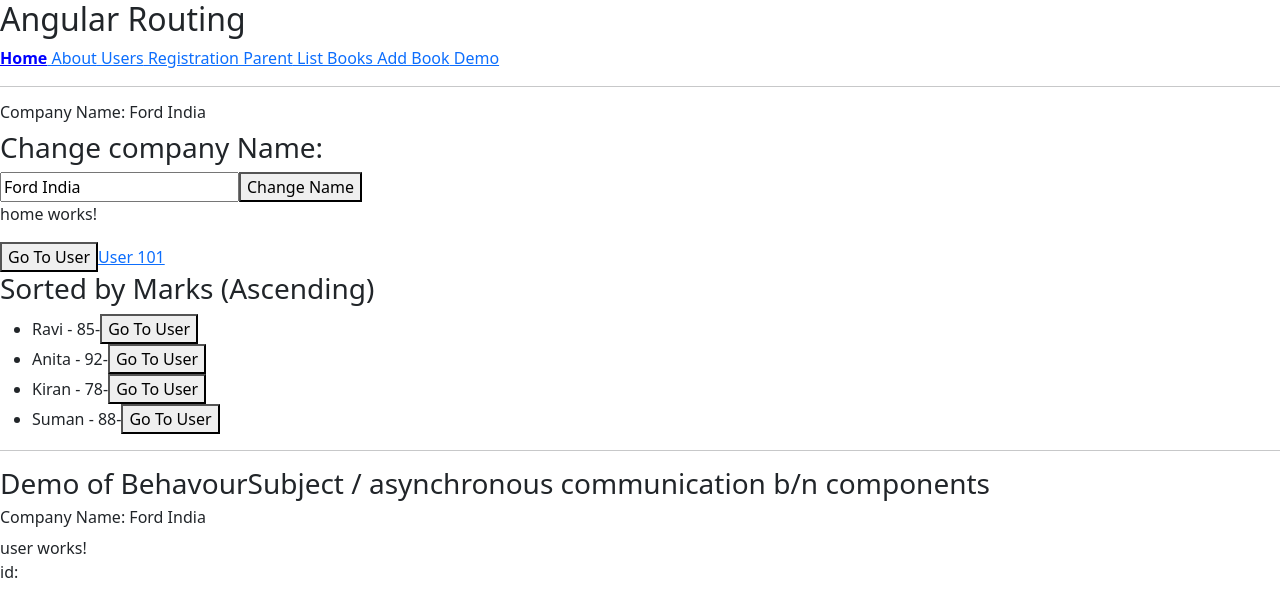
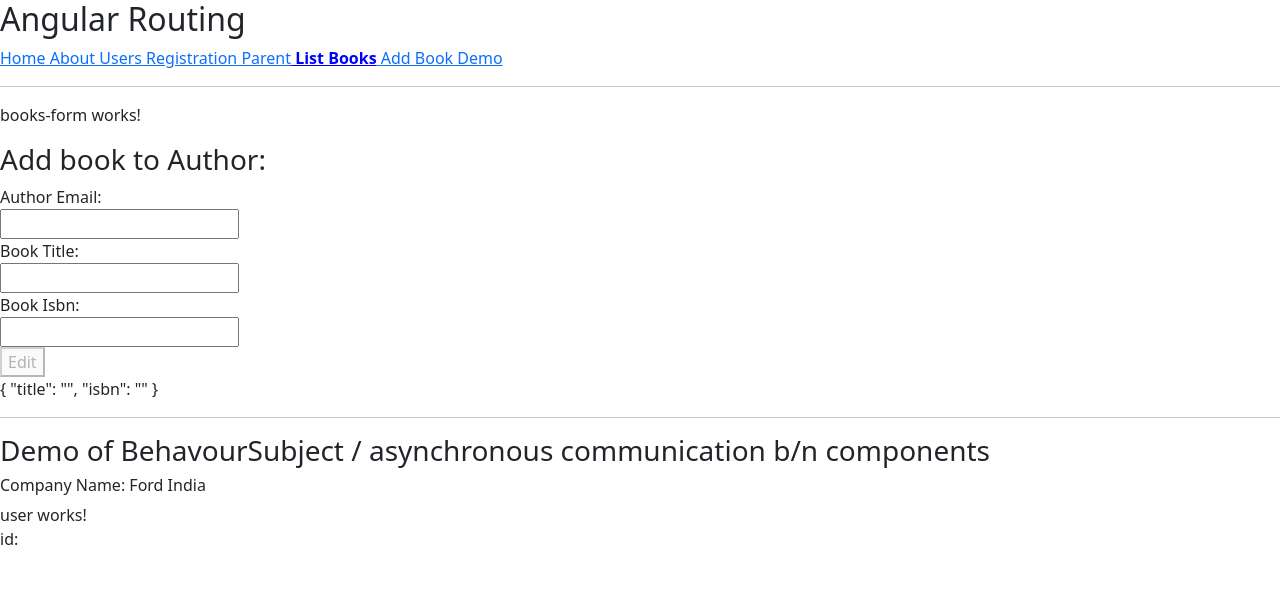
Before and after one commit to sreenath20/Ford-Aug-2025-angular-demo, an Angular app: page /books/edit/1 in a window 1280 px wide. Before the commit this address led to /. Shown: the top 616 px of the page. Built offline with nearby package versions, Linux system fonts and the light colour scheme; no server answers.

Commit message:
Added book edit and delete[has bugs]

```diff
--- a/src/app/components/books-form/books-form.component.html
+++ b/src/app/components/books-form/books-form.component.html
@@ -4,7 +4,6 @@
     <div>
         <div *ngIf="successMsg" class="alert alert-success">{{successMsg}}</div>
         <div *ngIf="errorMsg" class="alert alert-danger">{{errorMsg}}</div>
-
     </div>
     <form #bookForm="ngForm" (ngSubmit)="onSubmit()">
         <!-- author email can be fetched from local storage / service  -->
@@ -20,7 +19,7 @@
         <input type="text" id="isbn" name="isbn" [(ngModel)]="newBook.isbn" required>
 
         <br>
-        <button type="submit" [disabled]="bookForm.invalid">Save</button>
+        <button type="submit" [disabled]="bookForm.invalid">{{isEditMode ? 'Edit':'Save'}}</button>
 
     </form>
     {{newBook | json}}
--- a/src/app/components/books-form/books-form.component.ts
+++ b/src/app/components/books-form/books-form.component.ts
@@ -1,8 +1,9 @@
-import { Component } from '@angular/core';
+import { Component, OnInit } from '@angular/core';
 import { Author, Book, BookService } from '../../service/book.service';
 import { FormsModule } from '@angular/forms';
 import { CommonModule } from '@angular/common';
 import { Observable } from 'rxjs';
+import { ActivatedRoute } from '@angular/router';
 
 @Component({
   selector: 'app-books-form',
@@ -10,33 +11,65 @@ import { Observable } from 'rxjs';
   templateUrl: './books-form.component.html',
   styleUrl: './books-form.component.css'
 })
-export class BooksFormComponent {
+export class BooksFormComponent implements OnInit {
+  isEditMode = false;
   successMsg: string = '';
   errorMsg: string = '';
 
   newBook: Book = { title: '', isbn: '' };
   authorEmail: string = '';
   authorObservable?: Observable<Author>;
-  constructor(private bookService: BookService) {
+  constructor(
+    private bookService: BookService,
+    private route: ActivatedRoute) {
     // get Author email from local staorage / login service
+  }
+  ngOnInit(): void {
+    const id = this.route.snapshot.paramMap.get('id');
+    if (id) {
+      this.isEditMode = true;
+      // fetch book data from back end
+      this.bookService.getBookById(id).subscribe(data => this.newBook = data);
+    }
   }
 
   onSubmit() {
+    if (this.isEditMode) {
+      this.bookService.editBookByAuthorEmail(this.authorEmail, this.newBook).
+        subscribe(
+          {
+           next: data => {
+            console.log(data);
+            this.successMsg = "Book Updated !";
+            this.errorMsg = ''; // disable error message
+          },
+          error: err => {
+            console.log(err);
+            this.successMsg = ''; // disable success message
+            this.errorMsg = `Book could not be updated ! : ${err.error}`;
+          }
+        }
+        );
+    }
+    else {
+
       this.authorObservable = this.bookService.createBookByAuthorEmail(this.authorEmail, this.newBook);
       this.authorObservable.subscribe(
         {
           next: data => {
             console.log(data);
-          this.successMsg="Book added !";
-          this.errorMsg='';
+            this.successMsg = "Book added !";
+            this.errorMsg = ''; // disable error message
           },
           error: err => {
             console.log(err);
-          this.successMsg='';
-          this.errorMsg=`Book could not be added ! : ${err.error}`;
+            this.successMsg = ''; // disable success message
+            this.errorMsg = `Book could not be added ! : ${err.error}`;
           }
         }
       );
     }
 
   }
+
+}
--- a/src/app/components/list-book/list-book.component.html
+++ b/src/app/components/list-book/list-book.component.html
@@ -1,16 +1,25 @@
 <div>
     <h3> All available Books: </h3>
     <!-- {{books | json}} -->
-
+    <div>
+        <div *ngIf="successMsg" class="alert alert-success">{{successMsg}}</div>
+        <div *ngIf="errorMsg" class="alert alert-danger">{{errorMsg}}</div>
+    </div>
     <table class="table">
         <thead>
             <th>Name</th>
             <th>ISBN</th>
+            <th>Edit</th>
+            <th>Delete</th>
+
         </thead>
         <tbody>
             <tr *ngFor="let book of books">
                 <td>{{book.title}}</td>
                 <td>{{book.isbn}}</td>
+                <td><button (click)='updateBookById(book.id)'>Update</button> </td>
+                <td><button (click)='deleteBookById(book)' class="btn btn-danger">Delete</button></td>
+
             </tr>
         </tbody>
     </table>
--- a/src/app/components/list-book/list-book.component.ts
+++ b/src/app/components/list-book/list-book.component.ts
@@ -1,6 +1,7 @@
 import { Component, OnInit } from '@angular/core';
 import { Book, BookService } from '../../service/book.service';
 import { CommonModule } from '@angular/common';
+import { Router } from '@angular/router';
 
 @Component({
   selector: 'app-list-book',
@@ -9,11 +10,16 @@ import { CommonModule } from '@angular/common';
   styleUrl: './list-book.component.css'
 })
 export class ListBookComponent implements OnInit {
+  successMsg: string = '';
+  errorMsg: string = '';
+
   // 1. allocated memory
   books: Book[] = []; // allocate memory for book type collection
   // injects dependencies
   // initilise some of data memebers
-  constructor(private bookService: BookService) {
+  constructor(
+    private bookService: BookService,
+    private router: Router) {
 
   }
   // executed after constructor
@@ -23,16 +29,33 @@ export class ListBookComponent implements OnInit {
   loadBooks() {
     this.bookService.getAllBooks().subscribe(
       {
+        // next arrow function is a callback and it will
+        // get executed when server returns successful response
+        // i.e HTTPstatus code is b/w 200 to 299
         next: data => this.books = data,
         error: error => console.log(error),
         complete: () => console.log("Received all data with out errors.")
       }
-      // array function is a callback and it will
-      // get executed when server returns sucssful resonse
-      // i.e HTTPstatus code is b/w 200 to 299
+    );
+  }
+  updateBookById(bookId?: number) {
+    this.router.navigate(['books/edit', bookId]);
+  }
+  deleteBookById(book: Book) {
 
-
-
+    this.bookService.deleteBookByAuthorEmail(book).subscribe(
+      {
+          next: data => {
+            console.log(data);
+            this.successMsg = "Book Deleted !";
+            this.errorMsg = ''; // disable error message
+          },
+          error: err => {
+            console.log(err);
+            this.successMsg = ''; // disable success message
+            this.errorMsg = `Book could not be deleted ! : ${err.error}`;
+          }
+      }
     )
   }
 
--- a/src/app/service/book.service.ts
+++ b/src/app/service/book.service.ts
@@ -20,9 +20,14 @@ export interface Author {
 })
 export class BookService {
 
+// hard coded author email id
+authorEmail: string='author01@gmail.com';
+
   baseBooksUrl = 'http://localhost:8080/books';
   baseAuthorsUrl = 'http://localhost:8080/authors';
-  constructor(private http: HttpClient) { }
+  constructor(private http: HttpClient) {
+    // if needed get author meil from login service / local storage
+   }
 
 
   getAllBooks(): Observable<Book[]> {
@@ -31,6 +36,14 @@ export class BookService {
   createBookByAuthorEmail(authorEmail: string, newBook: Book): Observable<Author> {
     return this.http.post<Author>(`${this.baseAuthorsUrl}/${authorEmail}/books`, newBook);
   }
-
+  getBookById(id: string): Observable<Book> {
+    return this.http.get<Book>(`${this.baseBooksUrl}/${id}`);
+  }
+  editBookByAuthorEmail(authorEmail: string, newBook: Book): Observable<Author> {
+    return this.http.put<Author>(`${this.baseAuthorsUrl}/${authorEmail}/books/`, newBook);
+  }
+  deleteBookByAuthorEmail( newBook: Book): Observable<Author> {
+    return this.http.delete<Author>(`${this.baseAuthorsUrl}/${this.authorEmail}/books/${newBook.id}/`);
+  }
 
 }
```
Also changed, not shown: src/app/app.routes.ts (+11 -10 lines). Lines whose indentation alone changed are shown as unchanged.
